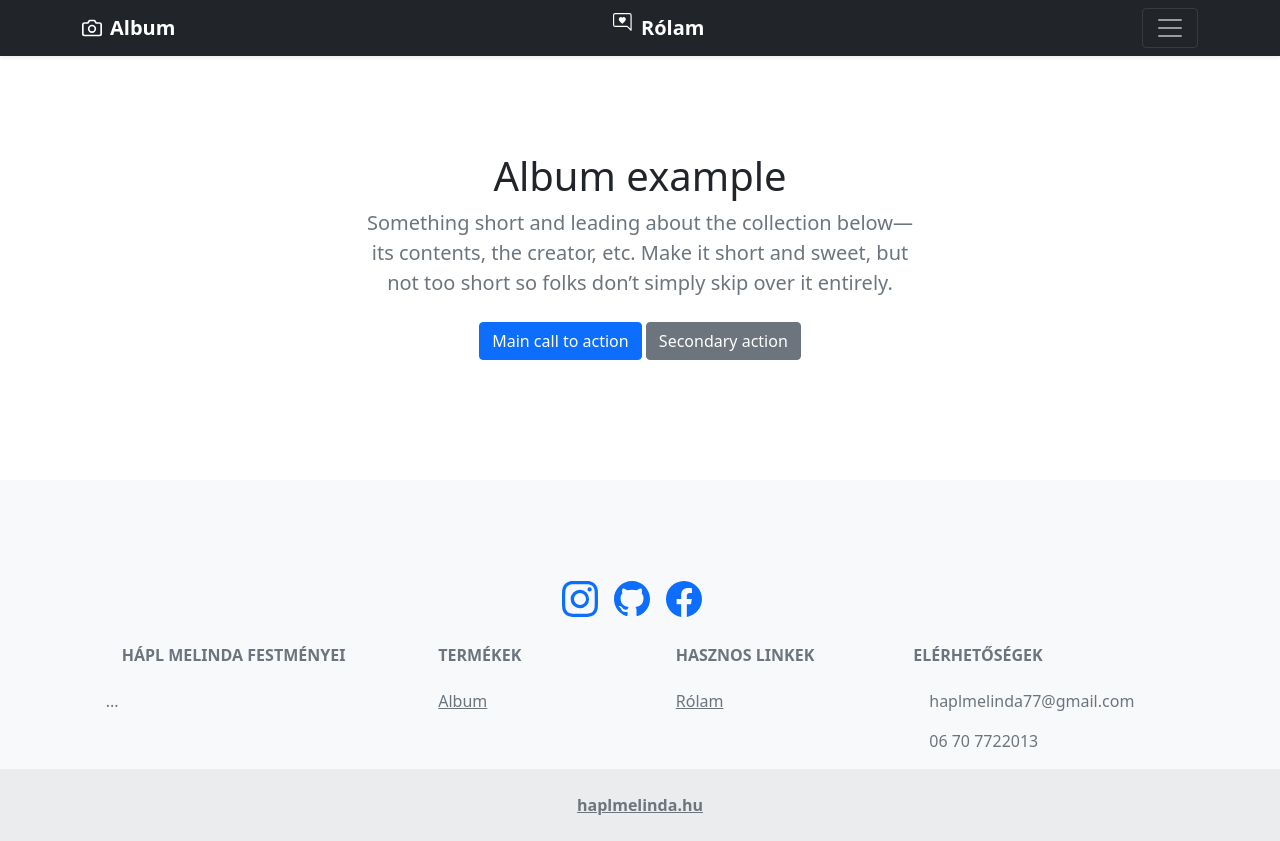
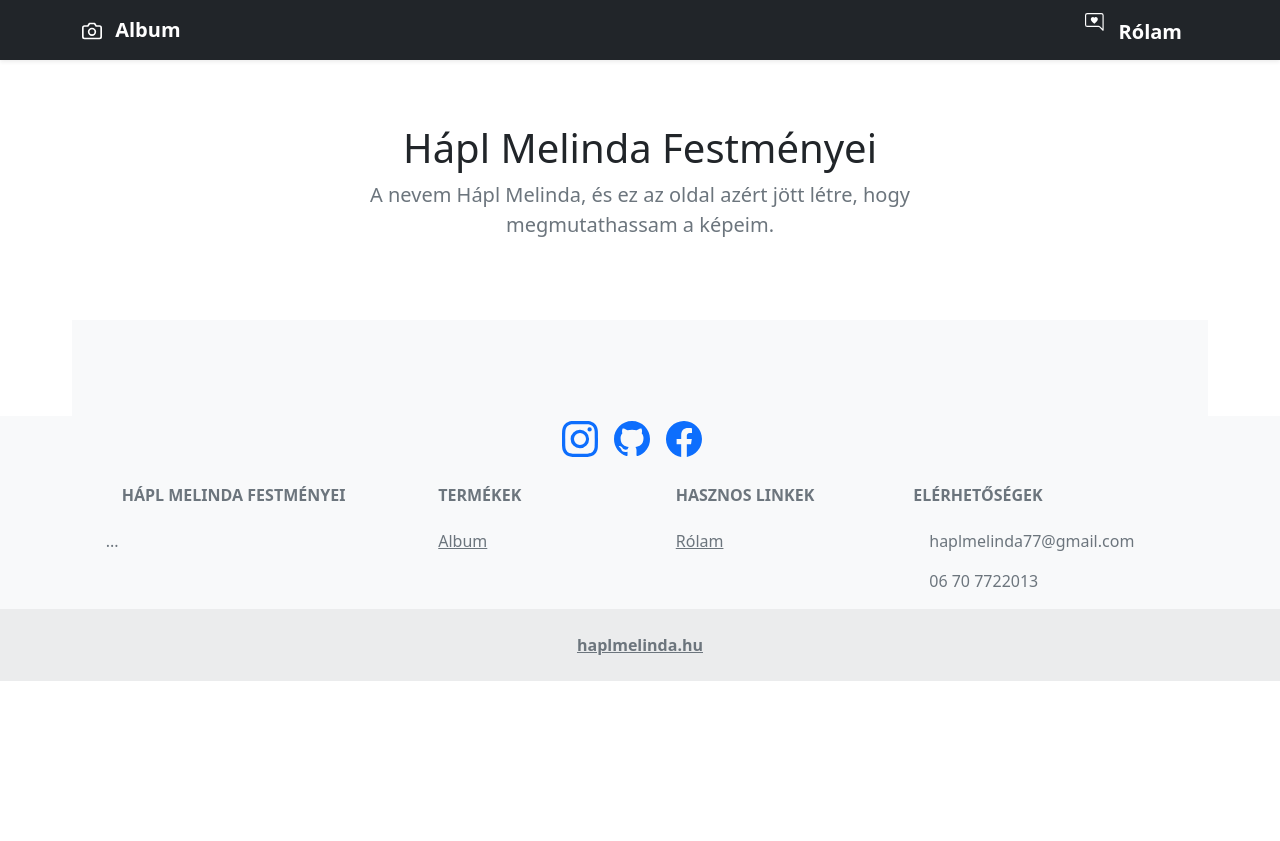
Before and after one commit to molnaredom/haplmeinda, a Django app: page / in a window 1280 px wide. After the commit the page ends 681 px from the top, so only its background shows below. Run offline with Django 3.2, Linux system fonts and the light colour scheme; data that the repository does not hold is empty.

Commit message:
korrigálások htmlbenm átláthatóság

```diff
--- a/haplmelinda_app/haplmelinda_oldal/models.py
+++ b/haplmelinda_app/haplmelinda_oldal/models.py
@@ -1,5 +1,4 @@
 from django.db import models
-
 
 class Kep(models.Model):
     sorszam = models.IntegerField()
--- a/haplmelinda_app/haplmelinda_oldal/templates/base.html
+++ b/haplmelinda_app/haplmelinda_oldal/templates/base.html
@@ -67,18 +67,15 @@
 
 <header>
   <div class="navbar navbar-dark bg-dark shadow-sm">
-    <div class="container">
-      <a href="{% url 'album' %}" class="navbar-brand d-flex align-items-center">
+    <div class="container text-center">
+      <a href="{% url 'album' %}" class="navbar-brand">
         <svg xmlns="http://www.w3.org/2000/svg" width="20" height="20" fill="none" stroke="currentColor" stroke-linecap="round" stroke-linejoin="round" stroke-width="2" aria-hidden="true" class="me-2" viewBox="0 0 24 24"><path d="M23 19a2 2 0 0 1-2 2H3a2 2 0 0 1-2-2V8a2 2 0 0 1 2-2h4l2-3h6l2 3h4a2 2 0 0 1 2 2z"/><circle cx="12" cy="13" r="4"/></svg>
         <strong>Album</strong>
       </a>
-      <a href="{% url 'rolam' %}" class="navbar-brand d-flex align-items-left">
+      <a href="{% url 'rolam' %}" class="navbar-brand">
         <svg xmlns="http://www.w3.org/2000/svg" width="28" height="28" fill="none" class="bi bi-chat-right-heart" viewBox="0 0 24 24"><path d="M2 1a1 1 0 0 0-1 1v8a1 1 0 0 0 1 1h9.586a2 2 0 0 1 1.414.586l2 2V2a1 1 0 0 0-1-1H2Zm12-1a2 2 0 0 1 2 2v12.793a.5.5 0 0 1-.854.353l-2.853-2.853a1 1 0 0 0-.707-.293H2a2 2 0 0 1-2-2V2a2 2 0 0 1 2-2h12Z"/><path d="M8 3.993c1.664-1.711 5.825 1.283 0 5.132-5.825-3.85-1.664-6.843 0-5.132Z"/></svg>
         <strong>Rólam</strong>
       </a>
-      <button class="navbar-toggler" type="button" data-bs-toggle="collapse" data-bs-target="#navbarHeader" aria-controls="navbarHeader" aria-expanded="false" aria-label="Toggle navigation">
-        <span class="navbar-toggler-icon"></span>
-      </button>
     </div>
   </div>
 </header>
--- a/haplmelinda_app/haplmelinda_oldal/templates/kepek.html
+++ b/haplmelinda_app/haplmelinda_oldal/templates/kepek.html
@@ -1,22 +1,19 @@
 {% extends 'base.html' %}
 {% load my_tags %}
 {% block content %}
-<!DOCTYPE html>
 {% load static %}
 
-<main>
+<div class="mx-5 px-4">
 
-    <section class="py-5 text-center container">
+    <section class="py-3 text-center container">
         <div class="row py-lg-5">
             <div class="col-lg-6 col-md-8 mx-auto">
-                <h1 class="fw-light">Album example</h1>
-                <p class="lead text-muted">Something short and leading about the collection below—its contents, the
-                    creator, etc. Make it short and sweet, but not too short so folks don’t simply skip over it
-                    entirely.</p>
-                <p>
-                    <a href="#" class="btn btn-primary my-2">Main call to action</a>
-                    <a href="#" class="btn btn-secondary my-2">Secondary action</a>
-                </p>
+                <h1 class="fw-light">Hápl Melinda Festményei</h1>
+                <p class="lead text-muted">A nevem Hápl Melinda, és ez az oldal azért jött létre, hogy megmutathassam a képeim. </p>
+<!--                <p>-->
+<!--                    <a href="#" class="btn btn-primary my-2">Main call to action</a>-->
+<!--                    <a href="#" class="btn btn-secondary my-2">Secondary action</a>-->
+<!--                </p>-->
             </div>
         </div>
     </section>
@@ -63,7 +60,10 @@
             <div class="col-lg-4 mb-4 mb-lg-0">
                 {% for i in o3 %}
                 <div class="card shadow-sm">
-                        <img src="{{i.kep.url}}" class="card-img-top"/>
+                    <img
+     sizes="(max-width: 300px) 250px,
+            (max-width: 450px) 400px,
+            600px" src="{{i.kep.url}}" class="card-img-top"/>
                     <div class="card-body">
                         <h5 class="card-text">{{ i.cim }}</h5>
                         <div class="d-flex justify-content-between align-items-center">
@@ -80,9 +80,6 @@
         </div>
     </div>
 
-</main>
-
-</body>
-</html>
+</div>
 
 {% endblock content %}
```
Lines whose indentation alone changed are shown as unchanged.
